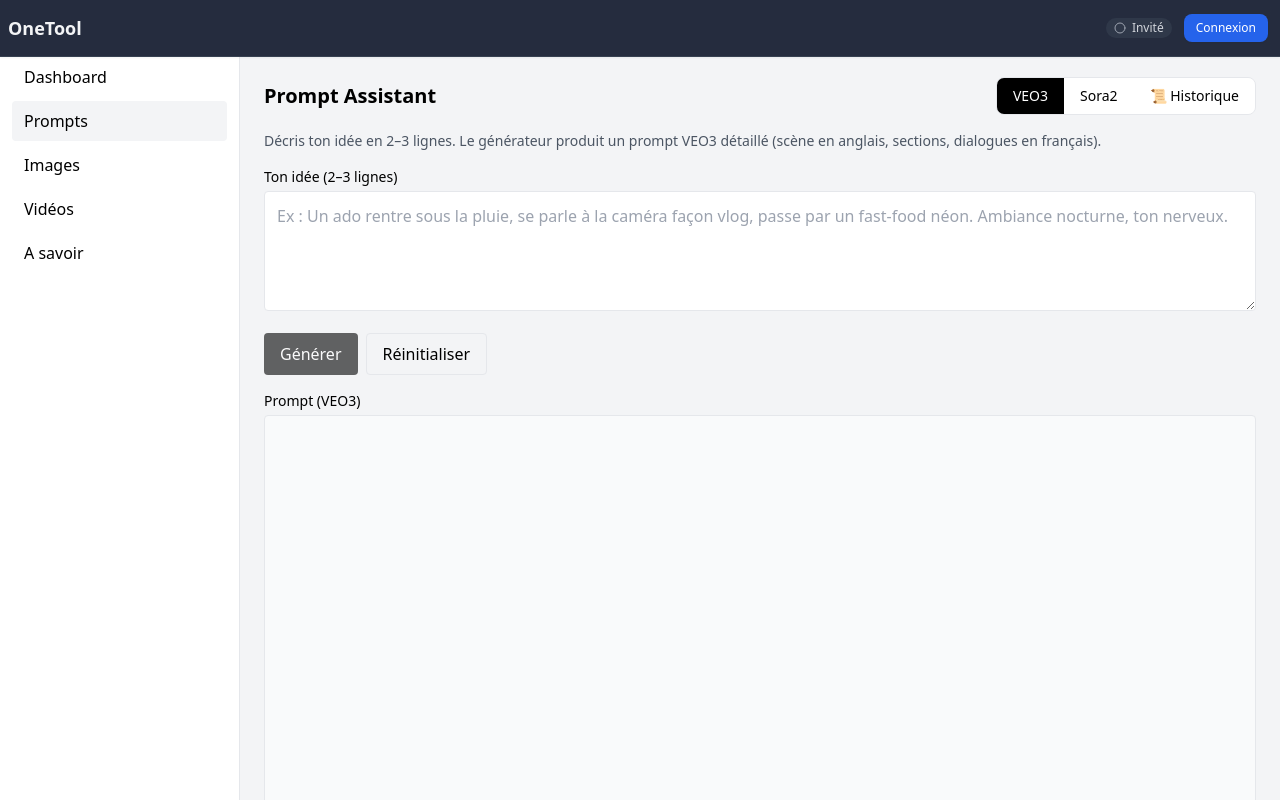
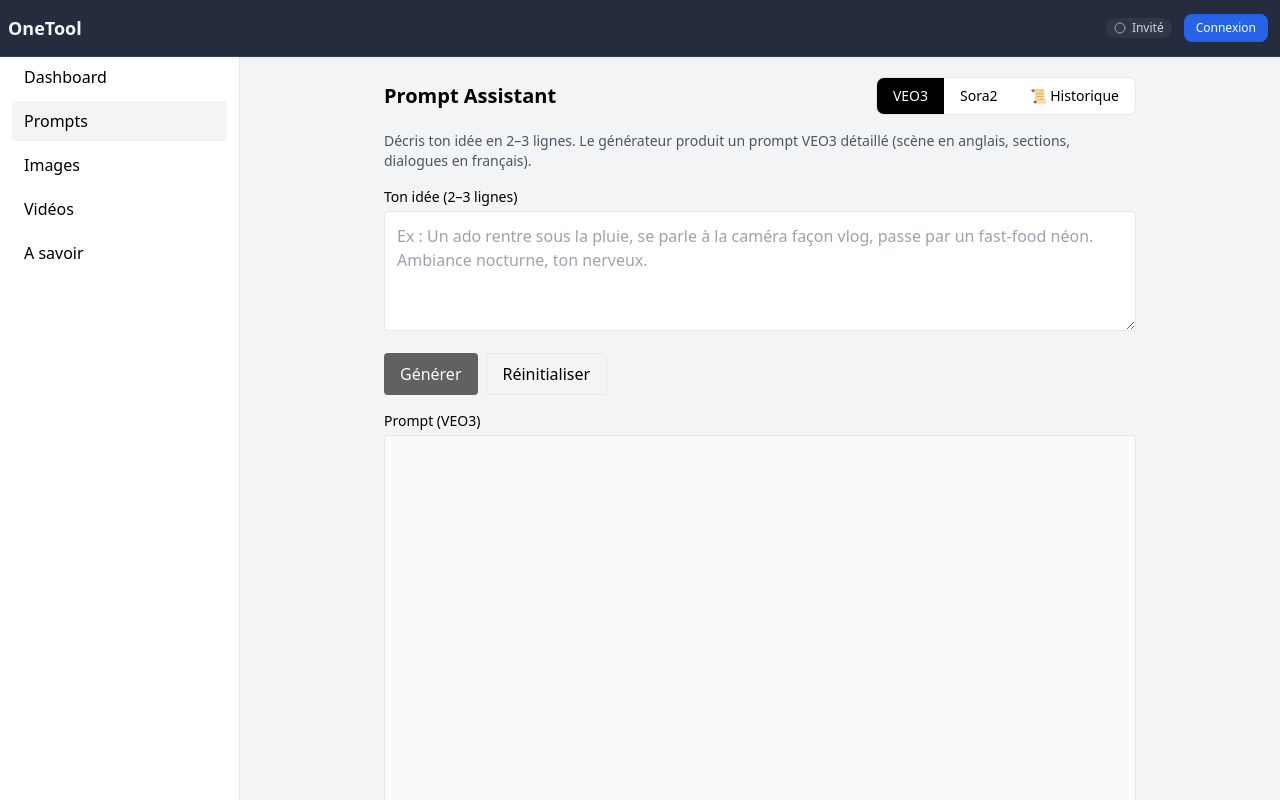
Before and after one commit to Ludovic0504/OneTool, a React (Vite) app: page /prompt in a window 1280 px wide. Shown: the top 800 px of the page. Built offline with nearby package versions, Linux system fonts and the light colour scheme.

Commit message:
Ajustement responsive : centrage desktop pour la page Prompt

```diff
--- a/src/pages/Prompt.jsx
+++ b/src/pages/Prompt.jsx
@@ -32,7 +32,7 @@
 export default function PromptAssistant() {
   const [tab, setTab] = useState("veo3"); // 'veo3' | 'sora2' | 'history'
   return (
-    <div className="w-full pt-3 pb-6 px-[max(8px,env(safe-area-inset-left))] pr-[max(8px,env(safe-area-inset-right))]">
+    <div className="w-full pt-3 pb-6 px-[max(8px,env(safe-area-inset-left))] pr-[max(8px,env(safe-area-inset-right))] md:max-w-screen-md md:mx-auto">
       <div className="flex items-center justify-between mb-4">
         <h1 className="text-xl font-semibold">Prompt Assistant</h1>
         <div className="inline-flex rounded-lg overflow-hidden border">
```
